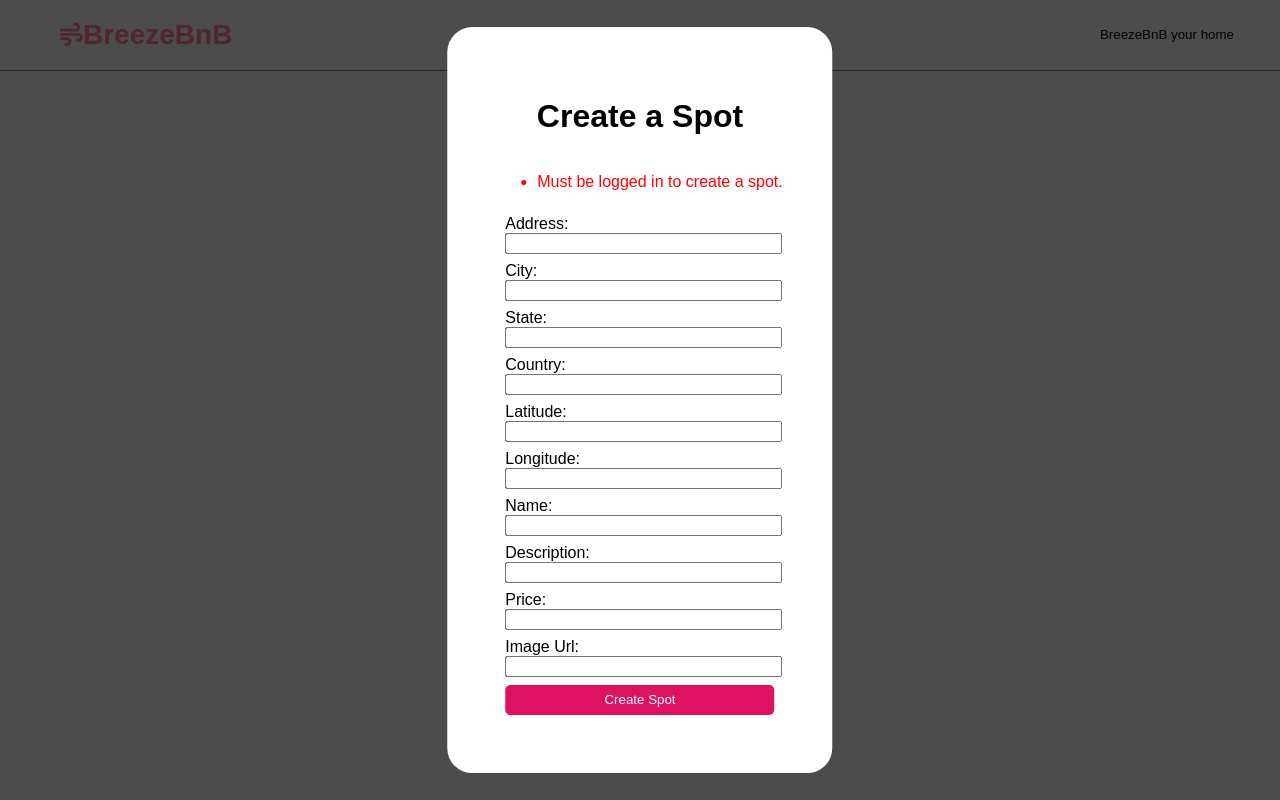
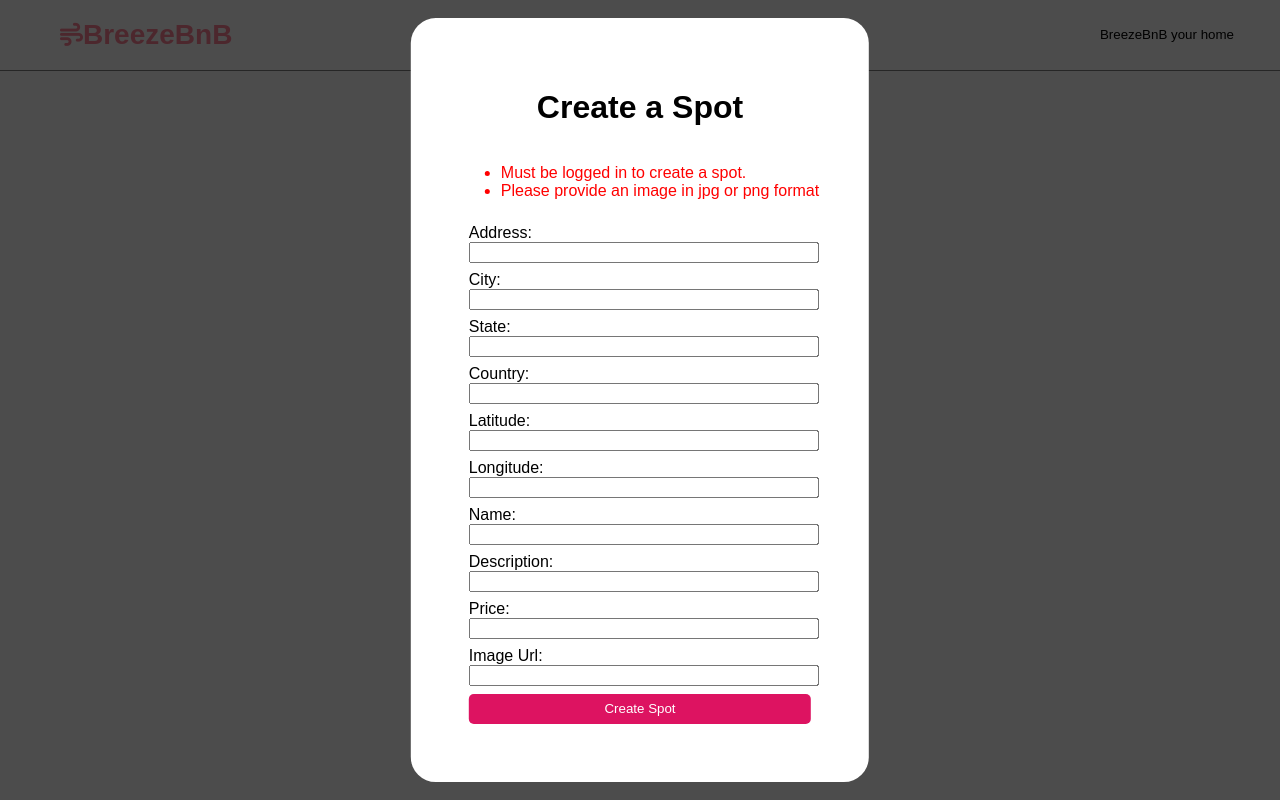
Before and after one commit to glwo/API-Project-BreezeBnB, a React (Create React App) app in the folder frontend/: page / in a window 1280 px wide. Both pictures are taken after a click on the button "BreezeBnB your home". Built offline with nearby package versions, Linux system fonts and the light colour scheme; no server answers.

Commit message:
added imgurl error

```diff
--- a/frontend/src/components/CreateSpotModal/index.js
+++ b/frontend/src/components/CreateSpotModal/index.js
@@ -29,12 +29,18 @@ function CreateSpotModal() {
   //   return <Redirect to={'/'}/>
   // }
 
+  function checkURL(imageUrl) {
+    return(imageUrl.match(/\.(jpeg|jpg|gif|png)$/) != null);
+}
+
   useEffect(() => {
     let newErrors = []
     if(loggedInUser === null){
       newErrors.push("Must be logged in to create a spot.")
     }
-
+    if(checkURL(imageUrl) === false){
+      newErrors.push("Please provide an image in jpg or png format")
+    }
     setErrors(newErrors)
   }, [])
 
```
